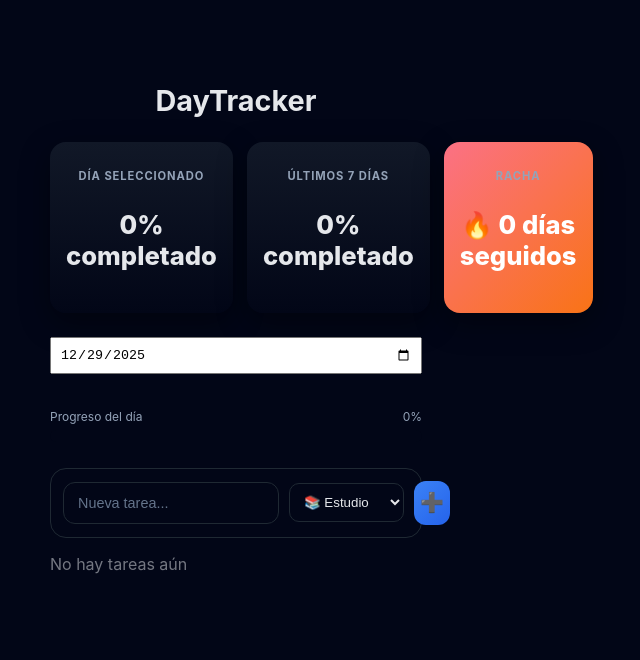
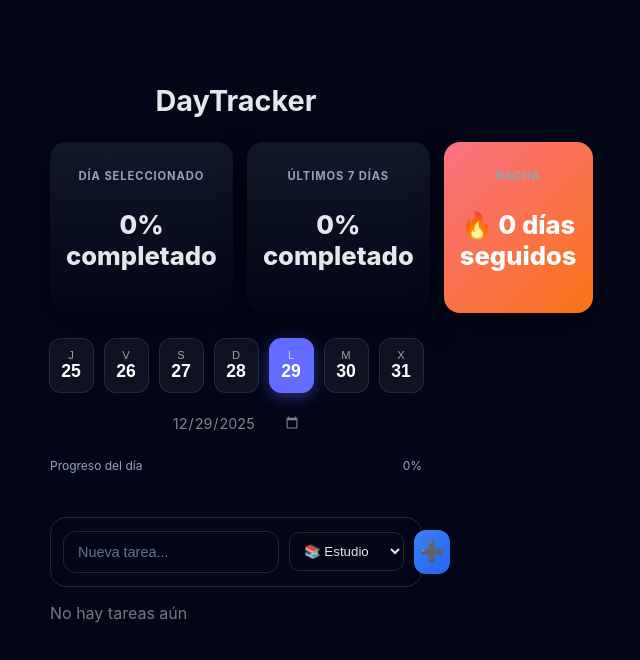
Before and after one commit to sabogal9988/DayTracker, a React (Vite) app in the folder DayTracker/: page / in a window 1280 px wide. Shown: the top 660 px of the page, without its empty margins (404-1044 px from the left). Built offline with nearby package versions, Linux system fonts and the light colour scheme.

Commit message:
mejora calendario

```diff
--- a/DayTracker/src/components/Calendar/Calendar.css
+++ b/DayTracker/src/components/Calendar/Calendar.css
@@ -1,5 +1,65 @@
-.calendar {
+.calendar-wrapper {
+  margin: 25px 0;
+  display: flex;
+  flex-direction: column;
+  align-items: center;
+  gap: 20px;
+}
+
+.quick-days {
+  display: flex;
+  gap: 10px;
+  justify-content: center;
   width: 100%;
-  padding: 8px;
-  margin-bottom: 15px;
 }
+
+.day-card {
+  background: rgba(255, 255, 255, 0.05);
+  border: 1px solid rgba(255, 255, 255, 0.1);
+  border-radius: 12px;
+  padding: 10px;
+  min-width: 45px;
+  display: flex;
+  flex-direction: column;
+  align-items: center;
+  cursor: pointer;
+  transition: all 0.2s ease;
+  color: white;
+}
+
+.day-card:hover {
+  background: rgba(255, 255, 255, 0.15);
+  transform: translateY(-2px);
+}
+
+.day-card.active {
+  background: #646cff; /* O el color principal de tu app */
+  border-color: #646cff;
+  box-shadow: 0 4px 15px rgba(100, 108, 255, 0.4);
+}
+
+.day-name {
+  font-size: 0.7rem;
+  text-transform: uppercase;
+  opacity: 0.6;
+}
+
+.day-number {
+  font-weight: bold;
+  font-size: 1.1rem;
+}
+
+.modern-date-input {
+  background: transparent;
+  border: none;
+  color: rgba(255, 255, 255, 0.5);
+  font-family: inherit;
+  font-size: 0.9rem;
+  cursor: pointer;
+  outline: none;
+}
+
+.modern-date-input::-webkit-calendar-picker-indicator {
+  filter: invert(1);
+  opacity: 0.5;
+}
--- a/DayTracker/src/components/Calendar/Calendar.jsx
+++ b/DayTracker/src/components/Calendar/Calendar.jsx
@@ -1,13 +1,49 @@
 import './Calendar.css'
 
 function Calendar({ selectedDate, onChangeDate }) {
+  // Generamos una lista de los últimos 4 días y los próximos 2 para navegar rápido
+  const getDays = () => {
+    const days = []
+    for (let i = -4; i <= 2; i++) {
+      const date = new Date()
+      date.setDate(date.getDate() + i)
+      days.push(date.toISOString().split('T')[0])
+    }
+    return days
+  }
+
+  const days = getDays()
+
   return (
-    <input
-      type="date"
-      value={selectedDate}
-      onChange={(e) => onChangeDate(e.target.value)}
-      className="calendar"
-    />
+    <div className="calendar-wrapper">
+      <div className="quick-days">
+        {days.map(date => {
+          const dayName = new Intl.DateTimeFormat('es-ES', { weekday: 'narrow' }).format(new Date(date + 'T00:00:00'))
+          const dayNumber = date.split('-')[2]
+          const isSelected = date === selectedDate
+
+          return (
+            <button
+              key={date}
+              className={`day-card ${isSelected ? 'active' : ''}`}
+              onClick={() => onChangeDate(date)}
+            >
+              <span className="day-name">{dayName}</span>
+              <span className="day-number">{dayNumber}</span>
+            </button>
+          )
+        })}
+      </div>
+
+      <div className="input-container">
+        <input
+          type="date"
+          value={selectedDate}
+          onChange={(e) => onChangeDate(e.target.value)}
+          className="modern-date-input"
+        />
+      </div>
+    </div>
   )
 }
 
```
